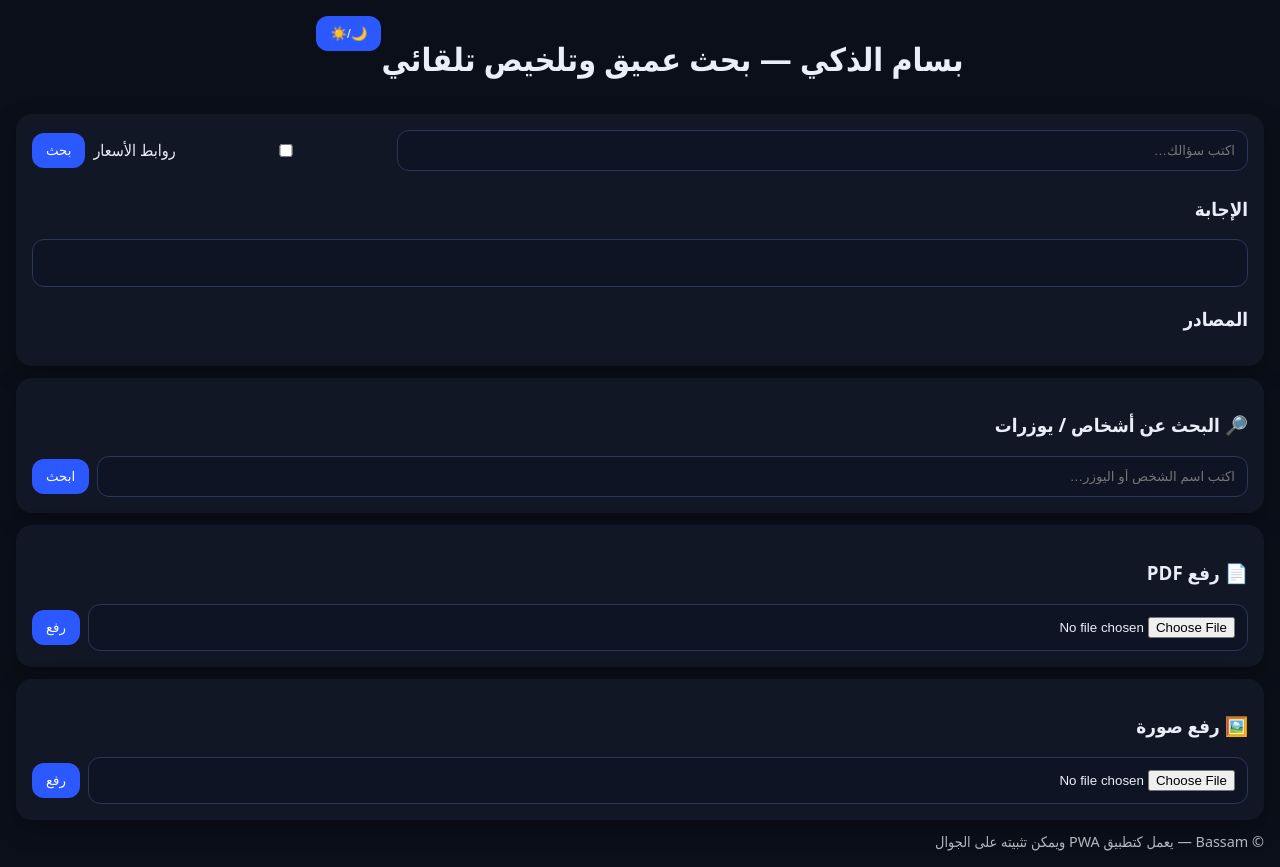
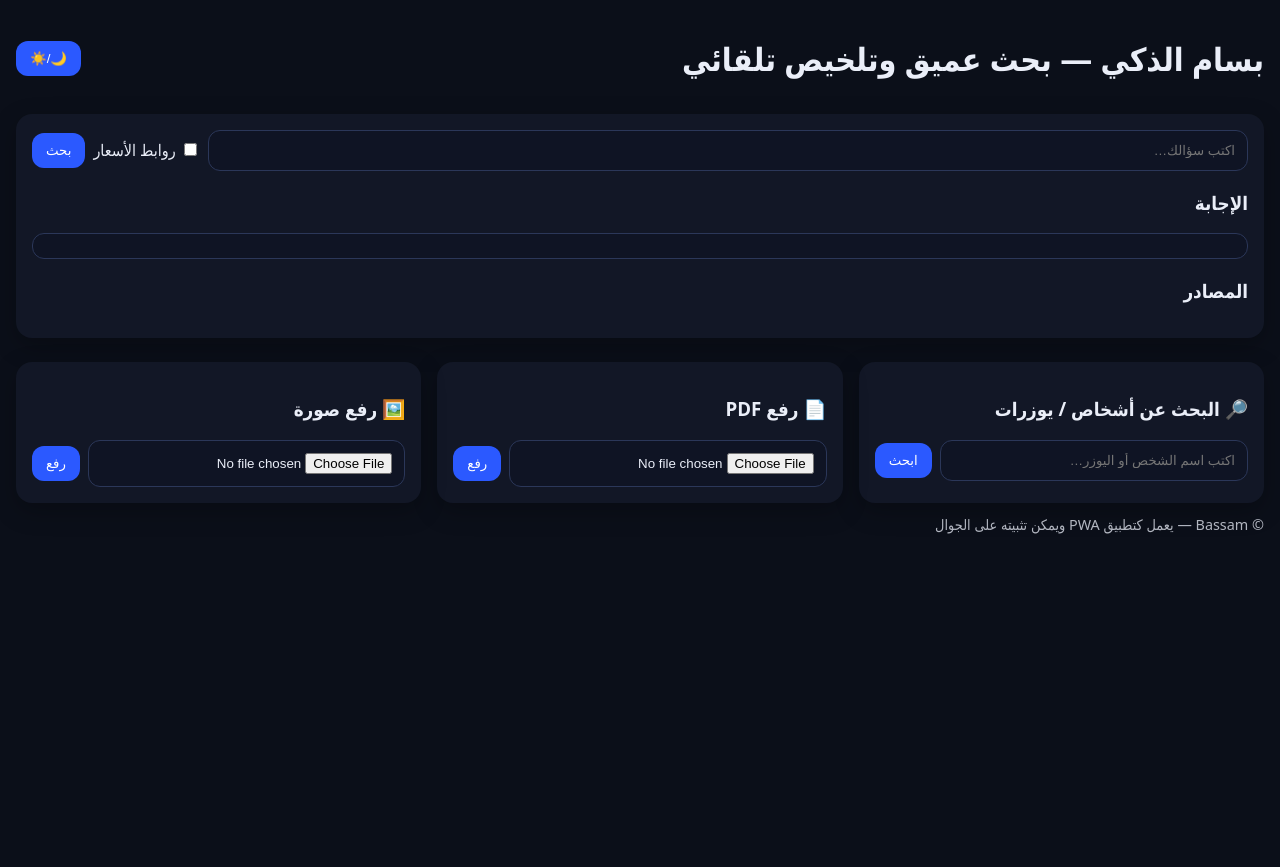
Before and after one commit to bassam-st/BASSAM-APP, a FastAPI app: page / in a window 1280 px wide. After the commit the page ends 534 px from the top, so only its background shows below. Run offline with FastAPI, Linux system fonts and the light colour scheme.

Commit message:
Update style.css

```diff
--- a/static/style.css
+++ b/static/style.css
@@ -1,14 +1,13 @@
 :root { color-scheme: dark light; }
 * { box-sizing: border-box; }
-body { font-family: system-ui, Tahoma; margin:0; padding:16px; background:#0b0f19; color:#eaeef8; }
-.top { display:flex; justify-content:center; }
-.card { background:#121726; padding:16px; border-radius:16px; box-shadow:0 8px 24px rgba(0,0,0,.25); margin:12px 0; }
+body { font-family: system-ui, Tahoma; margin:0; padding:16px; background:var(--bg,#0b0f19); color:var(--fg,#eaeef8); }
+.top { display:flex; gap:12px; align-items:center; justify-content:space-between; }
+.actions { display:flex; gap:8px; align-items:center; }
+.card { background:var(--card,#121726); padding:16px; border-radius:16px; box-shadow:0 8px 24px rgba(0,0,0,.25); margin:12px 0; }
+.grid { display:grid; grid-template-columns: repeat(auto-fit,minmax(280px,1fr)); gap:16px; }
 .row { display:flex; gap:8px; align-items:center; flex-wrap:wrap; }
-.row.small { margin-top:6px; }
-input { flex:1; min-width:200px; padding:12px; border-radius:12px; border:1px solid #2b3759; background:#0f1424; color:#eaeef8; }
+input[type="file"], input#q, input#name { flex:1; min-width:220px; padding:12px; border-radius:12px; border:1px solid #2b3759; background:#0f1424; color:#eaeef8; }
 button { padding:10px 14px; border:0; border-radius:12px; background:#2b59ff; color:#fff; cursor:pointer; }
-.chk { display:flex; align-items:center; gap:6px; }
-.links a { display:block; color:#8ab4ff; margin:6px 0; text-decoration:none; word-break: break-word; }
-.links a:hover { text-decoration:underline; }
-.answer { white-space:pre-wrap; line-height:1.7; background:#0f1424; padding:12px; border-radius:12px; border:1px solid #2b3759; min-height:48px;}
-.muted { opacity:.75; font-size:.9rem; }
+.links a { display:block; color:#8ab4ff; margin:6px 0; text-decoration:none; word-break:break-word; }
+.answer { white-space:pre-wrap; line-height:1.7; background:#0f1424; padding:12px; border-radius:12px; border:1px solid #2b3759; }
+.muted { opacity:.75; font-size:.9rem;
```
